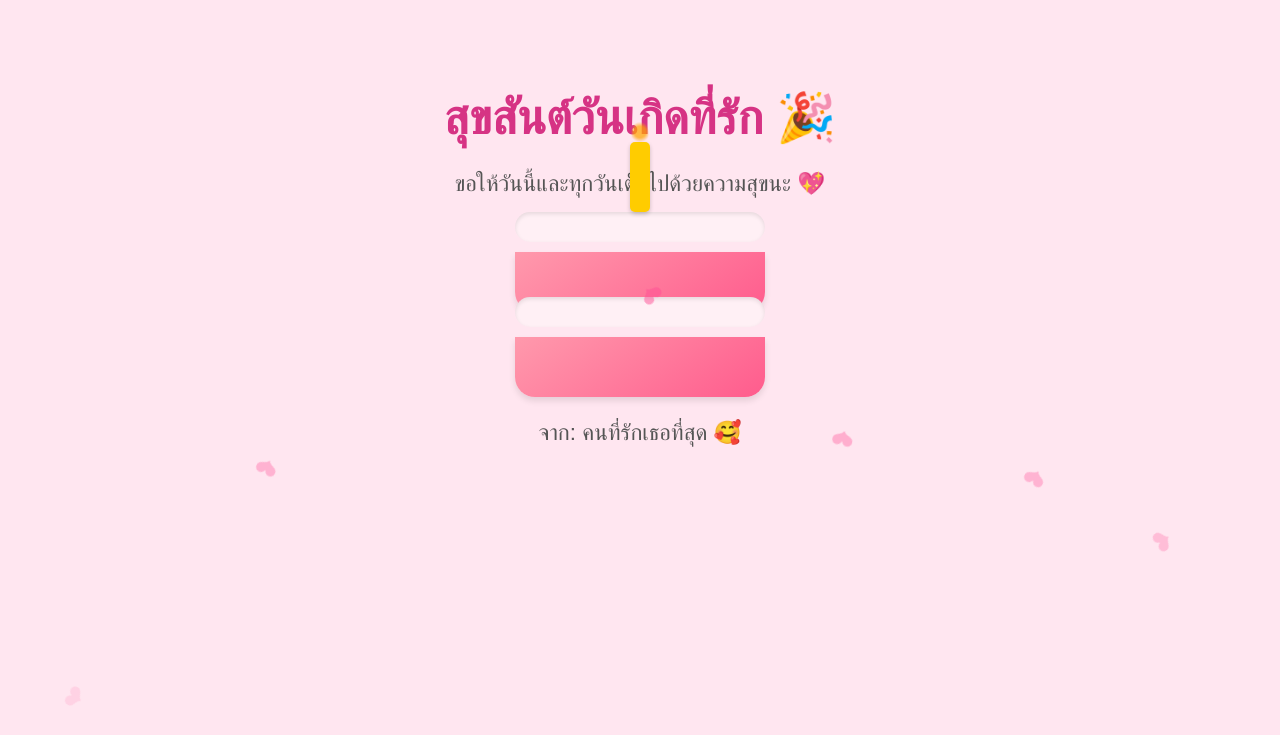
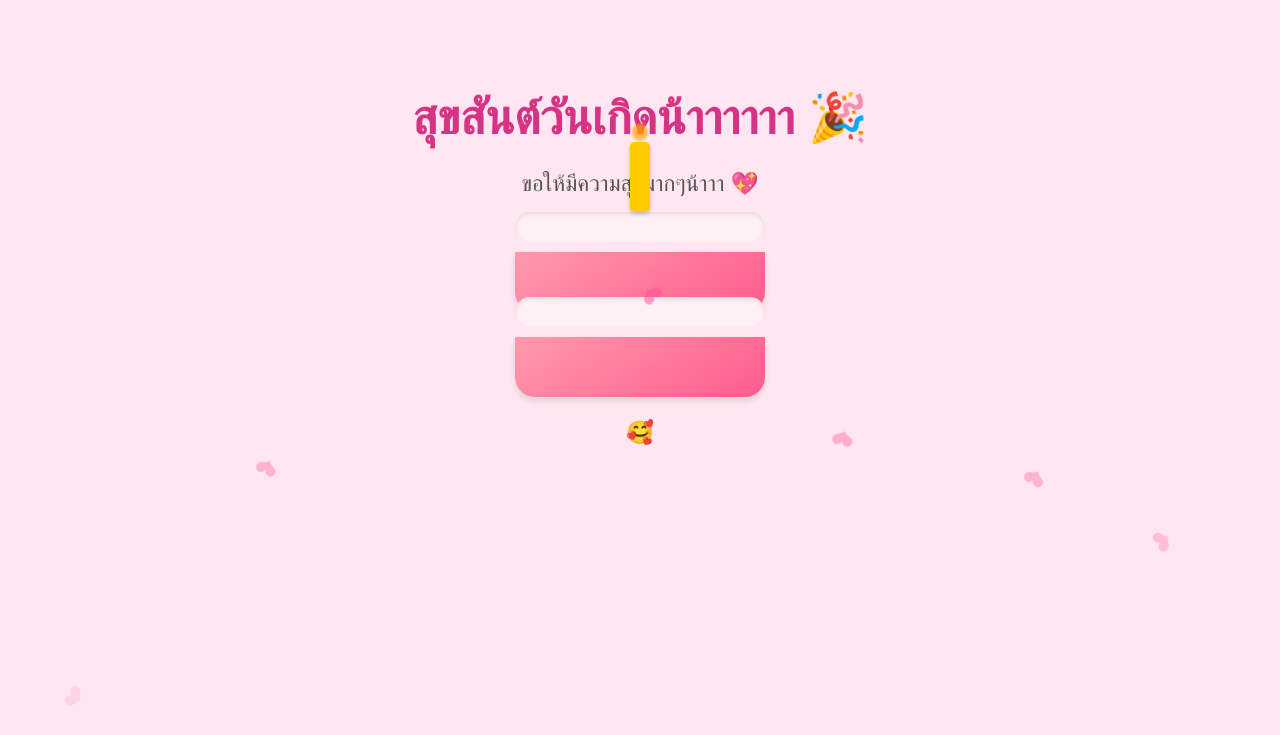
Before and after one commit to maxTH987/hbdnaja, a plain HTML site: page index.html in a window 1280 px wide. Drawn offline with Linux system fonts and the light colour scheme.

Commit message:
Update index.html

```diff
--- a/index.html
+++ b/index.html
@@ -2,9 +2,8 @@
 <html lang="th">
 <head>
   <meta charset="UTF-8">
-  <title>สุขสันต์วันเกิดที่รัก 🎂</title>
+  <title>สุขสันต์วันเกิดไออ้วน 🎂</title>
   <style>
-    /* ตั้งค่าพื้นฐาน */
     body {
       background-color: #ffe6f0;
       font-family: 'Kanit', sans-serif;
@@ -115,8 +114,8 @@
   </style>
 </head>
 <body>
-  <h1>สุขสันต์วันเกิดที่รัก 🎉</h1>
-  <p>ขอให้วันนี้และทุกวันเต็มไปด้วยความสุขนะ 💖</p>
+  <h1>สุขสันต์วันเกิดน้าาาาาา 🎉</h1>
+  <p>ขอให้มีความสุขมากๆน้าาา 💖</p>
 
   <!-- เค้กวันเกิด -->
   <div class="cake">
@@ -143,6 +142,6 @@
     <div class="heart" style="left: 90%; animation-duration: 5.8s; animation-delay: 1.2s;">&#10084;</div>
   </div>
 
-  <p>จาก: คนที่รักเธอที่สุด 🥰</p>
+  <p>🥰</p>
 </body>
 </html>
```
